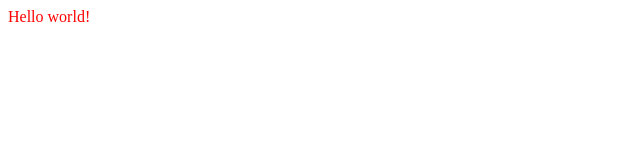
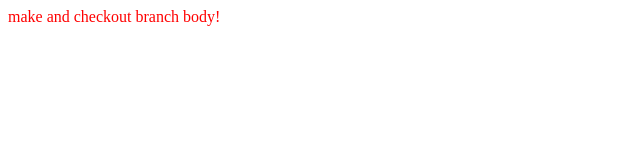
Before and after one commit to oliviatest/test-repo, a plain HTML site: page index.html in a window 1280 px wide. Shown: the whole page, without its empty margins (0-640 px from the left). Drawn offline with Linux system fonts and the light colour scheme.

Commit message:
newbranchbody

```diff
--- a/index.html
+++ b/index.html
@@ -7,6 +7,6 @@
     <link rel="stylesheet" href="./main.css" />
   </head>
   <body>
-    Hello world!
+    make and checkout branch body!
   </body>
 </html>
```
